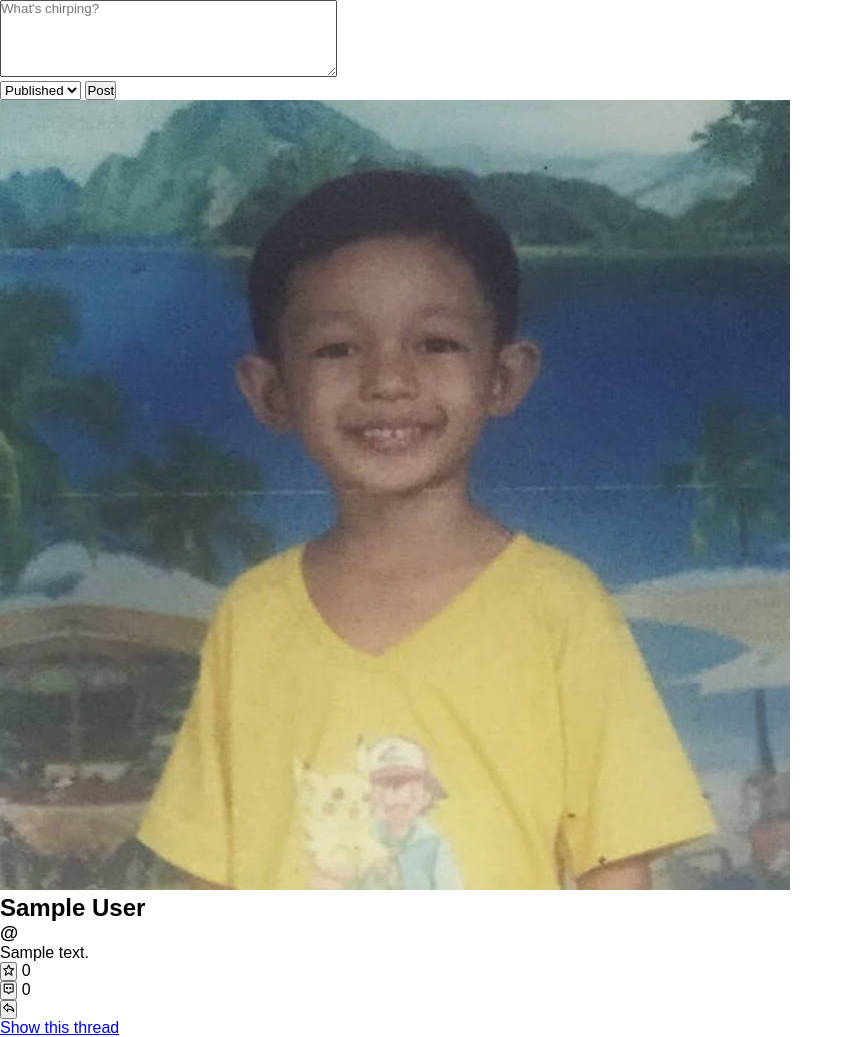
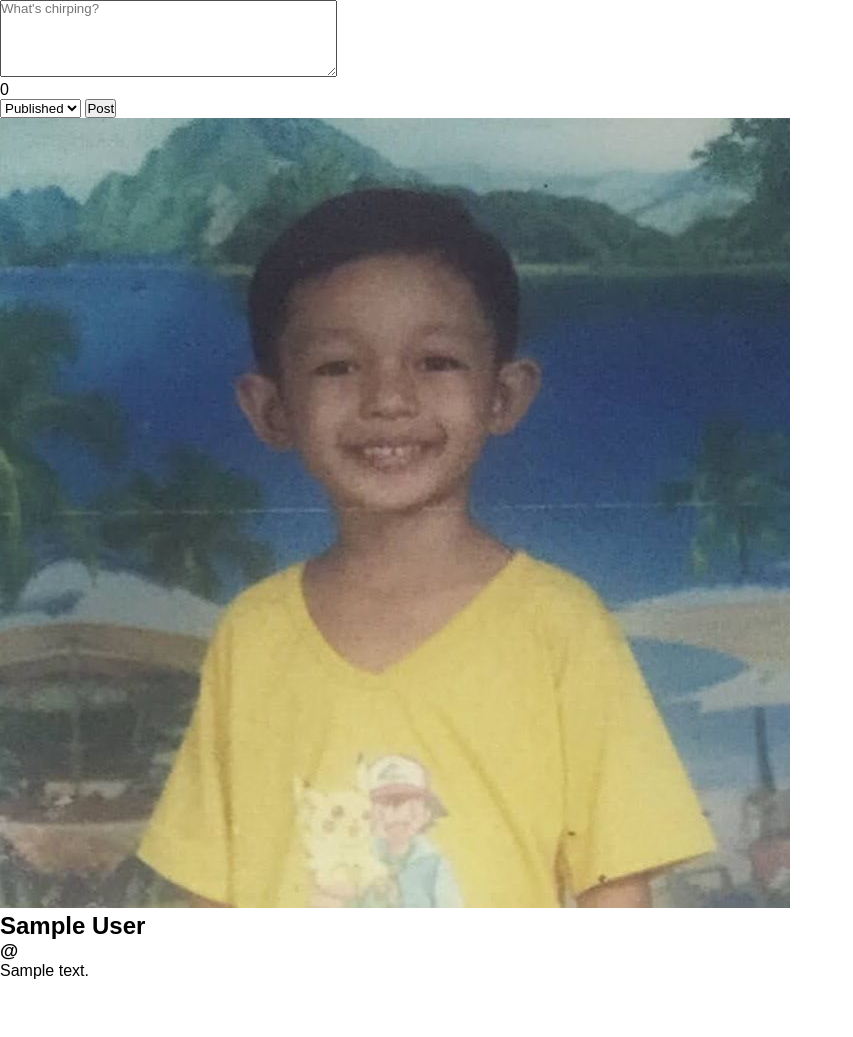
Before and after one commit to ritzvincentculanag/parakeet, a Django app: page /posts/ in a window 1280 px wide. Shown: the whole page, without its empty margins (0-853 px from the left). After the commit the page ends 979 px from the top, so only its background shows below. Run offline with Django 5.2, Linux system fonts and the light colour scheme; tables that the repository leaves empty hold one stand-in row (values such as "Sample post").

Commit message:
Update rendering of chirps and chirp actions

```diff
--- a/posts/templates/posts/list.html
+++ b/posts/templates/posts/list.html
@@ -4,18 +4,18 @@
 
 {% block feed %}
   {# Add chirps form #}
-  <form class="form form--post-newsfeed" action="{% url 'posts:post_create' %}" method="post">
+  <form class="form form--post" action="{% url 'posts:post_create' %}" method="post">
     {% csrf_token %}
     {{ form.content.as_field_group }}
-    <div class="post-create__actions">
+    <div class="form__post-actions">
+	    <p class="form__post-counter">0</p>
       {{ form.status.as_field_group }}
-      <input type="submit" value="Post">
+      <input class="form__post-submit" type="submit" value="Post">
     </div>
   </form>
 
   {# List of chirps #}
   {% for post in posts %}
     {% include "posts/components/chirp.html" with post=post %}
-		{% include "posts/components/chirp_actions.html" with post=post %}
   {% endfor %}
 {% endblock feed %}
```
